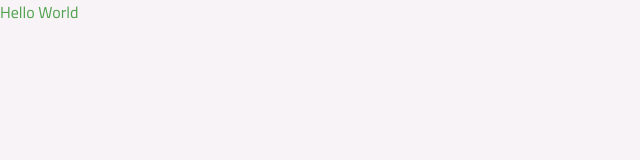
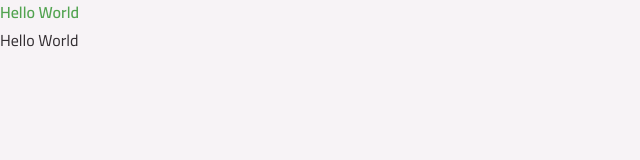
Before and after one commit to gsgibbon/todo-List, a React (Vite) app: page / in a window 1280 px wide. Shown: the top 160 px of the page, without its empty margins (0-640 px from the left). Built offline with nearby package versions, Linux system fonts and the light colour scheme.

Commit message:
feat: criar componente Text e instalar CVA

```diff
--- a/package.json
+++ b/package.json
@@ -11,6 +11,7 @@
   },
   "dependencies": {
     "@tailwindcss/vite": "^4.1.17",
+    "class-variance-authority": "^0.7.1",
     "react": "^19.2.0",
     "react-dom": "^19.2.0",
     "tailwindcss": "^4.1.17"
--- a/src/App.tsx
+++ b/src/App.tsx
@@ -1,5 +1,15 @@
+import Text from "./components/text";
 
 
 export default function App() {
-  return <h1 className="text-green-base">Hello World</h1>
+  return (
+    <div>
+      <div className="flex flex-col gap-1">
+        <Text variant="body-md-bold" className="text-green-base">
+          Hello World
+        </Text>
+        <Text>Hello World</Text>
+      </div>
+    </div>
+  )
 }
--- /dev/null
+++ b/src/components/text.tsx
@@ -0,0 +1,39 @@
+import { cva, type VariantProps } from "class-variance-authority";
+import React from "react";
+
+export const textVariants = cva("font-sans text-gray-400", {
+	variants: {
+		variant: {
+			"body-sm-bold": "text-sm leading-5 font-semibold",
+			"body-md": "text-base leading-6 font-normal",
+			"body-md-bold": "text-base leading-6 font-semibold",
+		},
+	},
+
+	defaultVariants: {
+		variant: "body-md"
+	},
+});
+
+interface TextProps extends VariantProps<typeof textVariants> {
+	as?: keyof React.JSX.IntrinsicElements;
+	className?: string;
+	children?: React.ReactNode;
+}
+
+export default function Text({
+	as = "span",
+	variant,
+	className,
+	children,
+	...props
+}: TextProps) {
+	return React.createElement(
+		as,
+		{
+			className: textVariants({ variant, className }),
+			...props,
+		},
+		children,
+	);
+}
--- a/src/index.css
+++ b/src/index.css
@@ -2,6 +2,7 @@
 
 @theme {
   --color-*: initial;
+
   --color-white: #ffffff;
 
   --color-gray-100: #F7F3F6;
```
Also changed, not shown: 1 other file (tests, documents, lock files or other folders).
